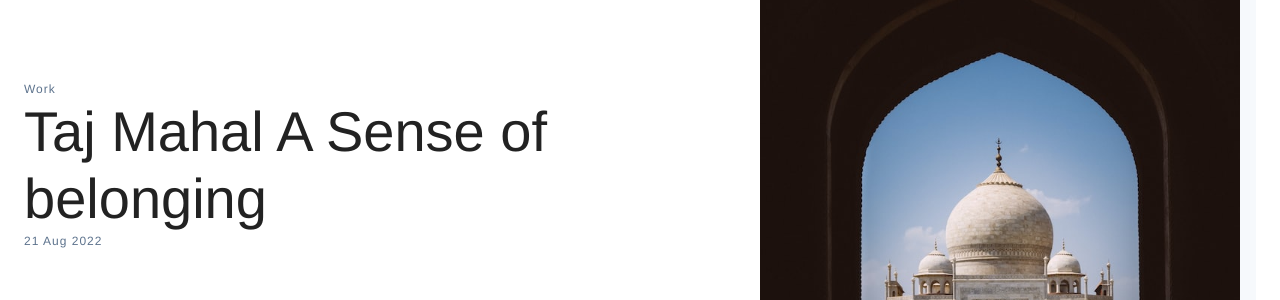
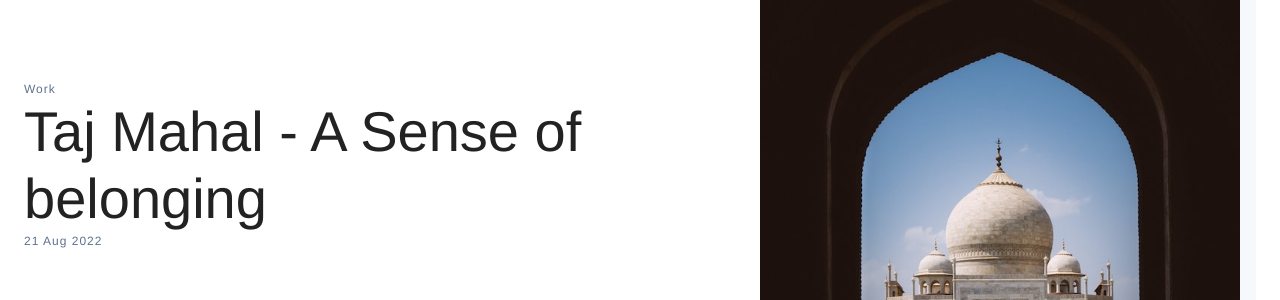
Before and after one commit to amlervishal/blog, a Jekyll site: the page built from _posts/2022-08-21-Taj-Mahal.md, in a window 1280 px wide. Shown: the part 299-599 px from the top of the page. Built offline with Jekyll 4.4.1, drawn with Linux system fonts in a browser that asks for light colours; some web fonts are replaced.

```diff
--- a/_posts/2022-08-21-Taj-Mahal.md
+++ b/_posts/2022-08-21-Taj-Mahal.md
@@ -1,6 +1,6 @@
 ---
 layout: post
-title: Taj Mahal A Sense of belonging
+title: Taj Mahal - A Sense of belonging
 author: Amler
 tags: [work, blog]
 image: '/images/posts/Taj_Mahal.jpg'
```
Also changed, not shown: _posts/2022-08-21-Ageing-of-a-city.md (+2 -0 lines).
